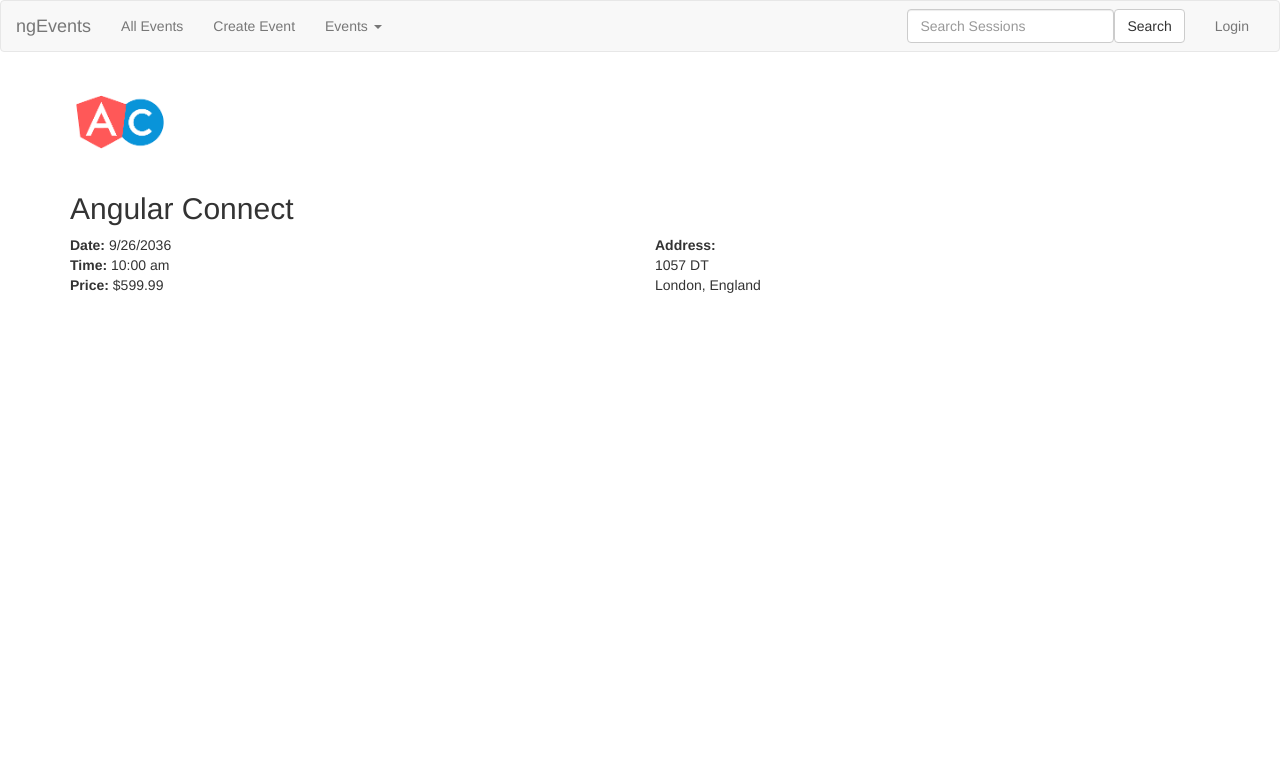
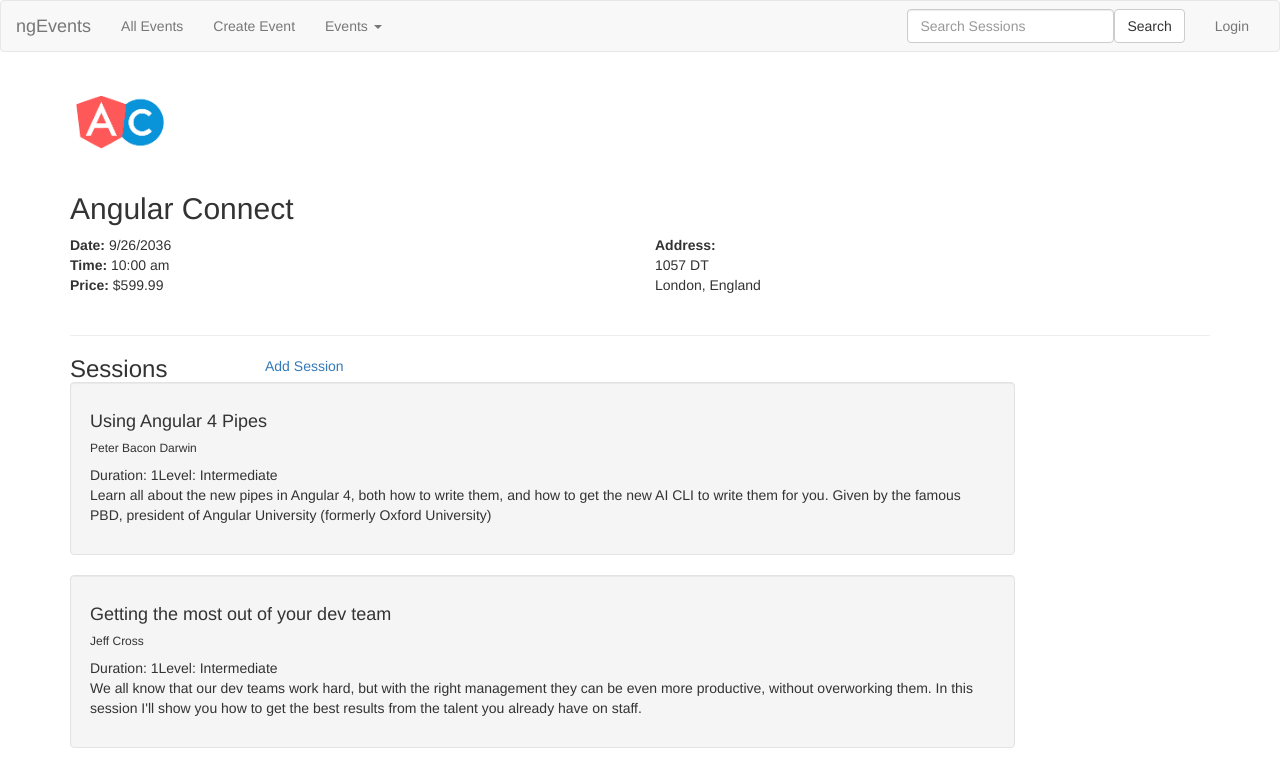
Before and after one commit to lykhanhduy/angular-fundamental, an Angular app: page /event/1 in a window 1280 px wide. Shown: the top 767 px of the page. Built offline with nearby package versions, Linux system fonts and the light colour scheme.

Commit message:
Communicate between components

```diff
--- a/src/app/app.module.ts
+++ b/src/app/app.module.ts
@@ -15,6 +15,7 @@
 import { PageNotFoundComponent } from './components/page-not-found/page-not-found.component';
 import { CanDeactivateGuard } from './can-deactivate.guard';
 import { CreateSessionComponent } from './components/create-session/create-session.component';
+import { ListSessionsComponent } from './components/list-sessions/list-sessions.component';
 
 
 
@@ -28,6 +29,7 @@
     CreateEventComponent,
     PageNotFoundComponent,
     CreateSessionComponent,
+    ListSessionsComponent,
   ],
   imports: [
     BrowserModule,
--- a/src/app/components/create-session/create-session.component.html
+++ b/src/app/components/create-session/create-session.component.html
@@ -36,6 +36,6 @@
       <textarea formControlName="abstract" id="abstract" rows=3 class="form-control" placeholder="abstract..."></textarea>
     </div>
     <button type="submit" class="btn btn-primary">Save</button>
-    <button type="button" class="btn btn-default">Cancel</button>
+    <button type="button" class="btn btn-default" (click)="cancelClick()">Cancel</button>
   </form>
 </div>
--- a/src/app/components/create-session/create-session.component.ts
+++ b/src/app/components/create-session/create-session.component.ts
@@ -1,6 +1,7 @@
 import { ISession } from './../../event.model';
 import { FormControl, FormGroup, Validators } from '@angular/forms';
-import { Component, OnInit } from '@angular/core';
+import { Component, OnInit, Output, EventEmitter } from '@angular/core';
+
 
 @Component({
   selector: 'app-create-session',
@@ -8,6 +9,8 @@
   styleUrls: ['./create-session.component.css']
 })
 export class CreateSessionComponent implements OnInit {
+  @Output() saveNewSession = new EventEmitter<ISession>();
+  @Output() cancelAddSession = new EventEmitter();
   newSessionForm: FormGroup;
   name: FormControl;
   presenter: FormControl;
@@ -42,6 +45,9 @@
       abstract: newSessionForm.abstract,
       voters: []
     };
-    console.log(session);
+    this.saveNewSession.emit(session);
+  }
+  cancelClick() {
+    this.cancelAddSession.emit('aaa');
   }
 }
--- a/src/app/components/event-detail/event-detail.component.css
+++ b/src/app/components/event-detail/event-detail.component.css
@@ -5,3 +5,6 @@
   padding-left: 20px;
   padding-right: 50px;
 }
+a {
+  cursor: pointer;
+}
--- a/src/app/components/event-detail/event-detail.component.html
+++ b/src/app/components/event-detail/event-detail.component.html
@@ -1,4 +1,4 @@
-
+<div>
   <img [src]="event?.imageUrl" [alt]="event?.name" class="event-image">
 
   <div class="row">
@@ -21,3 +21,18 @@
       </address>
     </div>
   </div>
+
+  <hr>
+
+  <div class="row">
+    <div class="col-md-2">
+      <h3 style="margin:0px">Sessions</h3>
+    </div>
+    <div class="col-md-2">
+      <a (click)="addSession()" *ngIf="!addMode" >Add Session</a>
+    </div>
+  </div>
+
+  <app-list-sessions *ngIf="!addMode" [sessions]="event?.sessions"></app-list-sessions>
+  <app-create-session *ngIf="addMode" (saveNewSession)="saveNewSession($event)" (cancelAddSession)="cancelAddSession($event)"></app-create-session>
+</div>
--- a/src/app/components/event-detail/event-detail.component.ts
+++ b/src/app/components/event-detail/event-detail.component.ts
@@ -1,3 +1,4 @@
+import { ISession } from './../../event.model';
 import { EventService } from './../../event.service';
 import { Component, OnInit } from '@angular/core';
 import { ActivatedRoute } from '@angular/router';
@@ -8,12 +9,25 @@
 })
 export class EventDetailComponent implements OnInit {
   event: any;
+  addMode = false;
   constructor(private eventService: EventService, private route: ActivatedRoute) { }
 
   ngOnInit() {
     this.event = this.eventService.getEvent
     (Number(this.route.snapshot.params['id']));
   }
-
-
+  addSession() {
+    this.addMode = true;
+  }
+  saveNewSession(session: ISession) {
+    const nextId = Math.max.apply(null, this.event.sessions.map(s => s.id));
+    session.id = nextId + 1;
+    this.event.sessions.push(session);
+    this.eventService.updateEvent(this.event);
+    this.addMode = false;
+  }
+  cancelAddSession(event) {
+    this.addMode = false;
+    console.log('xxx');
+  }
 }
--- /dev/null
+++ b/src/app/components/list-sessions/list-sessions.component.html
@@ -0,0 +1,11 @@
+<div class="row" *ngFor="let session of sessions">
+  <div class="col-md-10">
+    <div class="well">
+      <h4>{{session.name}}</h4>
+      <h6>{{session.presenter}}</h6>
+      <span>Duration: {{session.duration}}</span>
+      <span>Level: {{session.level}}</span>
+      <p>{{session.abstract}}</p>
+    </div>
+  </div>
+</div>
--- /dev/null
+++ b/src/app/components/list-sessions/list-sessions.component.ts
@@ -0,0 +1,15 @@
+import { Component, OnInit, Input } from '@angular/core';
+
+@Component({
+  selector: 'app-list-sessions',
+  templateUrl: './list-sessions.component.html',
+  styleUrls: ['./list-sessions.component.css']
+})
+export class ListSessionsComponent implements OnInit {
+  @Input() sessions;
+  constructor() { }
+
+  ngOnInit() {
+  }
+
+}
--- a/src/app/components/navbar/navbar.component.html
+++ b/src/app/components/navbar/navbar.component.html
@@ -1,13 +1,13 @@
 <div class="navbar navbar-default">
   <div class="container-fluid">
     <div class="navbar-header">
-      <a class="navbar-brand" >ngEvents</a>
+      <a class="navbar-brand" [routerLink]="['events']">ngEvents</a>
     </div>
 
     <div class="collapse navbar-collapse">
       <ul class="nav navbar-nav">
         <li>
-          <a >All Events</a>
+          <a [routerLink]="['events']">All Events</a>
         </li>
         <li><a [routerLink]="['event/new']">Create Event</a></li>
         <li class="dropdown">
--- a/src/app/event.service.ts
+++ b/src/app/event.service.ts
@@ -15,6 +15,10 @@
     event.id = 999;
     event.session = [];
     EVENTS.push(event);
+  }
+  updateEvent(event) {
+    const index = EVENTS.findIndex(x => x.id = event.id);
+    EVENTS[index] = event;
   }
 }
 
```
Also changed, not shown: src/app/components/list-sessions/list-sessions.component.css (added), 1 other file (tests, documents, lock files or other folders).
